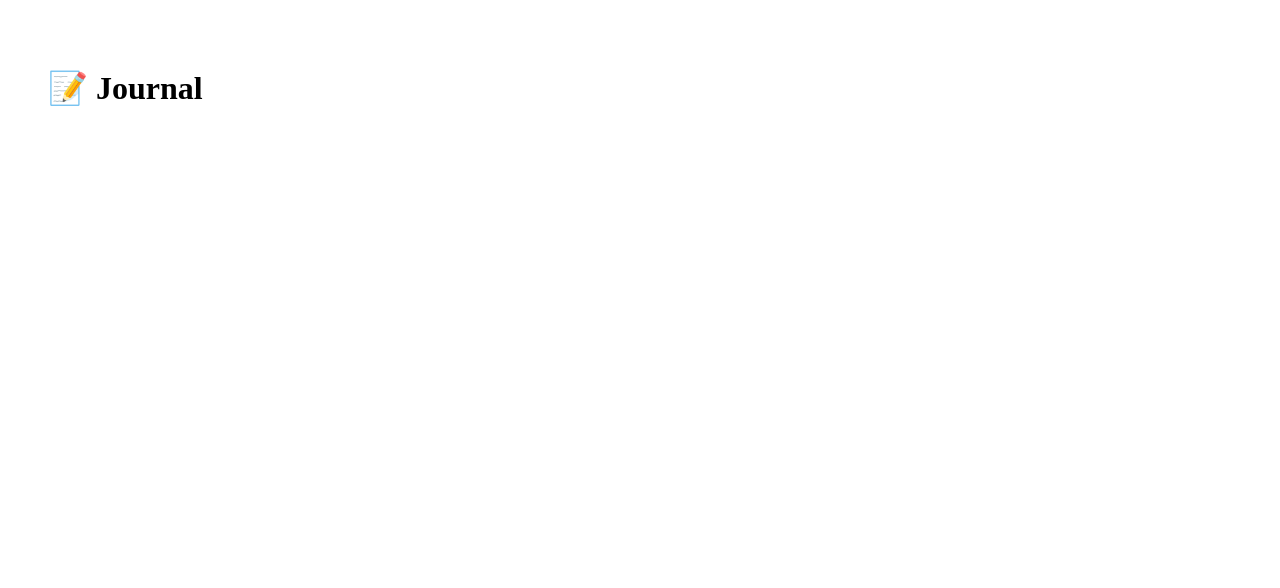
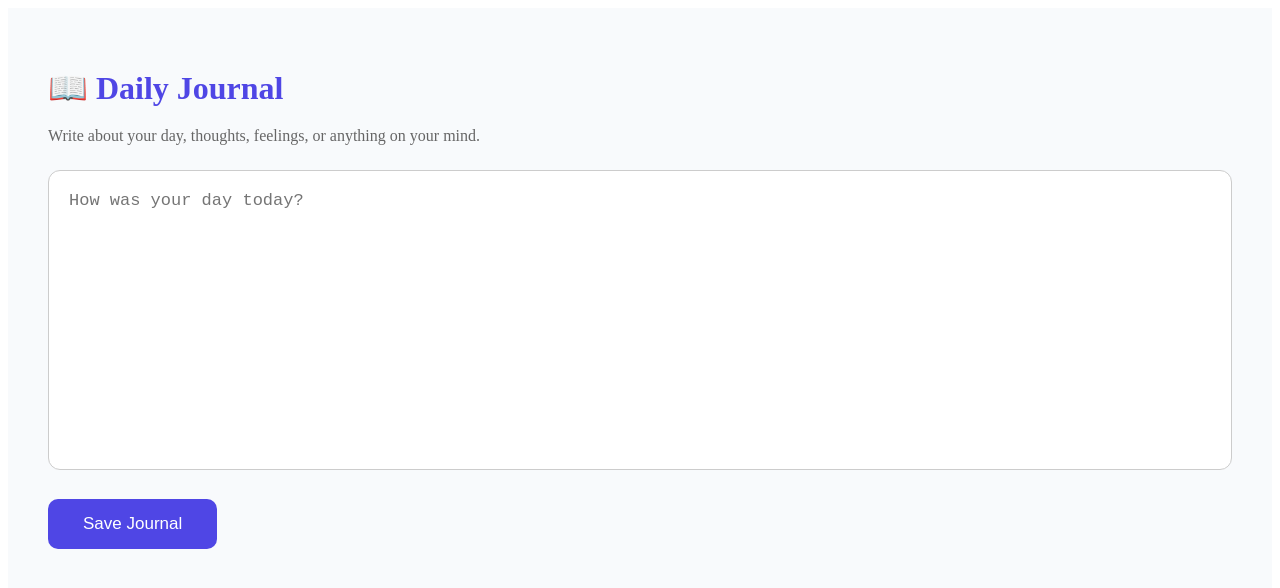
Before and after one commit to lochanpatil07/Jeevasakha, a React app in the folder frontend/: page /journal in a window 1280 px wide. Shown: the top 588 px of the page. Built offline with nearby package versions, Linux system fonts and the light colour scheme; the HTML template or start-up script is replaced by a standard one.

Commit message:
now adding details to the rest all features and 70% frontend is done, 605 of backend is done and api integration is remaining

```diff
--- a/frontend/src/components/Features.jsx
+++ b/frontend/src/components/Features.jsx
@@ -0,0 +1,72 @@
+function Features() {
+  const features = [
+    {
+      title: "😊 Mood Tracker",
+      desc: "Track your daily emotions and understand your mental health."
+    },
+    {
+      title: "🤖 AI Chat",
+      desc: "Talk with your AI wellness companion anytime."
+    },
+    {
+      title: "📖 Journal",
+      desc: "Write your daily thoughts and reflections."
+    },
+    {
+      title: "🧘 Meditation",
+      desc: "Relax with guided breathing and meditation."
+    },
+    {
+      title: "🚨 Emergency SOS",
+      desc: "Quick access to emergency contacts and support."
+    },
+    {
+      title: "📊 Progress",
+      desc: "Visualize your emotional growth over time."
+    }
+  ];
+
+  return (
+    <section
+      style={{
+        padding: "60px 30px",
+        background: "#ffffff",
+      }}
+    >
+      <h2
+        style={{
+          textAlign: "center",
+          color: "#4F46E5",
+          marginBottom: "40px",
+        }}
+      >
+        Features
+      </h2>
+
+      <div
+        style={{
+          display: "grid",
+          gridTemplateColumns: "repeat(auto-fit,minmax(260px,1fr))",
+          gap: "25px",
+        }}
+      >
+        {features.map((item, index) => (
+          <div
+            key={index}
+            style={{
+              background: "#F8FAFC",
+              padding: "25px",
+              borderRadius: "15px",
+              boxShadow: "0 5px 15px rgba(0,0,0,0.08)",
+            }}
+          >
+            <h3>{item.title}</h3>
+            <p>{item.desc}</p>
+          </div>
+        ))}
+      </div>
+    </section>
+  );
+}
+
+export default Features;
--- a/frontend/src/pages/Journal.jsx
+++ b/frontend/src/pages/Journal.jsx
@@ -1,7 +1,70 @@
+import { useState } from "react";
+
 function Journal() {
+  const [entry, setEntry] = useState("");
+
+  const handleSave = () => {
+    alert("Journal saved successfully!");
+    // Later we'll save to MongoDB
+  };
+
   return (
-    <div style={{ padding: "40px" }}>
-      <h1>📝 Journal</h1>
+    <div
+      style={{
+        minHeight: "100vh",
+        background: "#F8FAFC",
+        padding: "40px",
+      }}
+    >
+      <h1
+        style={{
+          color: "#4F46E5",
+          marginBottom: "20px",
+        }}
+      >
+        📖 Daily Journal
+      </h1>
+
+      <p
+        style={{
+          color: "#666",
+          marginBottom: "25px",
+        }}
+      >
+        Write about your day, thoughts, feelings, or anything on your mind.
+      </p>
+
+      <textarea
+        value={entry}
+        onChange={(e) => setEntry(e.target.value)}
+        placeholder="How was your day today?"
+        style={{
+          width: "100%",
+          height: "300px",
+          padding: "20px",
+          fontSize: "17px",
+          borderRadius: "12px",
+          border: "1px solid #ccc",
+          resize: "none",
+          boxSizing: "border-box",
+        }}
+      />
+
+      <button
+        onClick={handleSave}
+        style={{
+          marginTop: "25px",
+          background: "#4F46E5",
+          color: "white",
+          border: "none",
+          padding: "15px 35px",
+          borderRadius: "10px",
+          fontSize: "17px",
+          cursor: "pointer",
+        }}
+      >
+        Save Journal
+      </button>
     </div>
   );
 }
```
